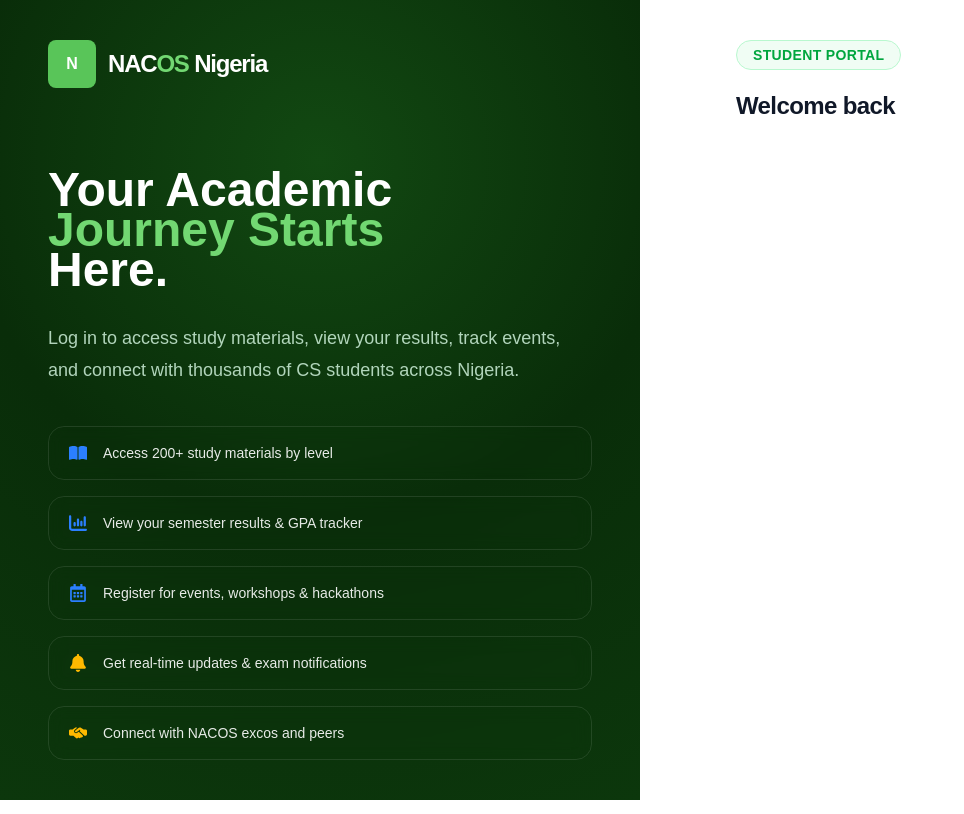
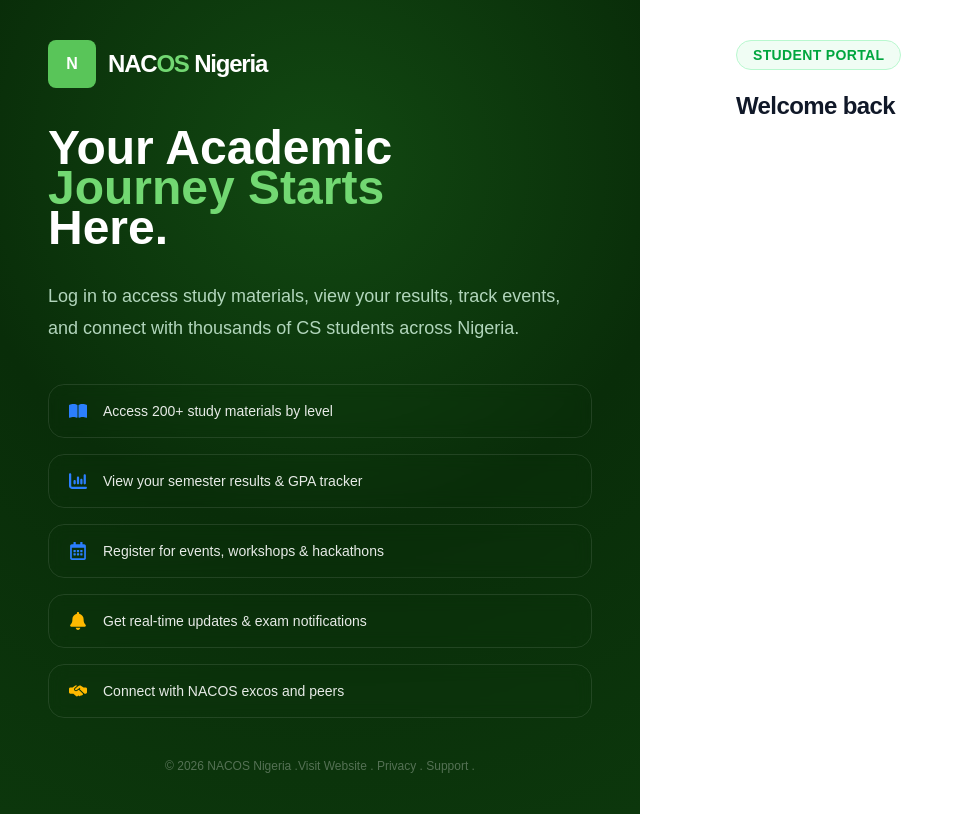
Before and after one commit to Lan5555/nacos-wesite, a Next.js app: page /login in a window 1280 px wide. Shown: the whole page, without its empty margins (0-964 px from the left). Built offline with nearby package versions, Linux system fonts and the light colour scheme.

Commit message:
feat: add footer to auth component

```diff
--- a/src/components/auth/AuthHero.tsx
+++ b/src/components/auth/AuthHero.tsx
@@ -70,6 +70,13 @@
 
                 </div>
             </div>
+            <footer className="relative z-10 mt-10 text-center text-xs text-white/30">
+                <p>&copy; {new Date().getFullYear()} NACOS Nigeria .
+                    <span><a href="#" className="hover:text-green-400 transition-colors">Visit Website .</a> </span>
+                    <span><a href="#" className="hover:text-green-400 transition-colors">Privacy .</a> </span>
+                    <span><a href="#" className="hover:text-green-400 transition-colors">Support .</a> </span>
+                </p>
+            </footer>
         </section>
     )
 }
```
